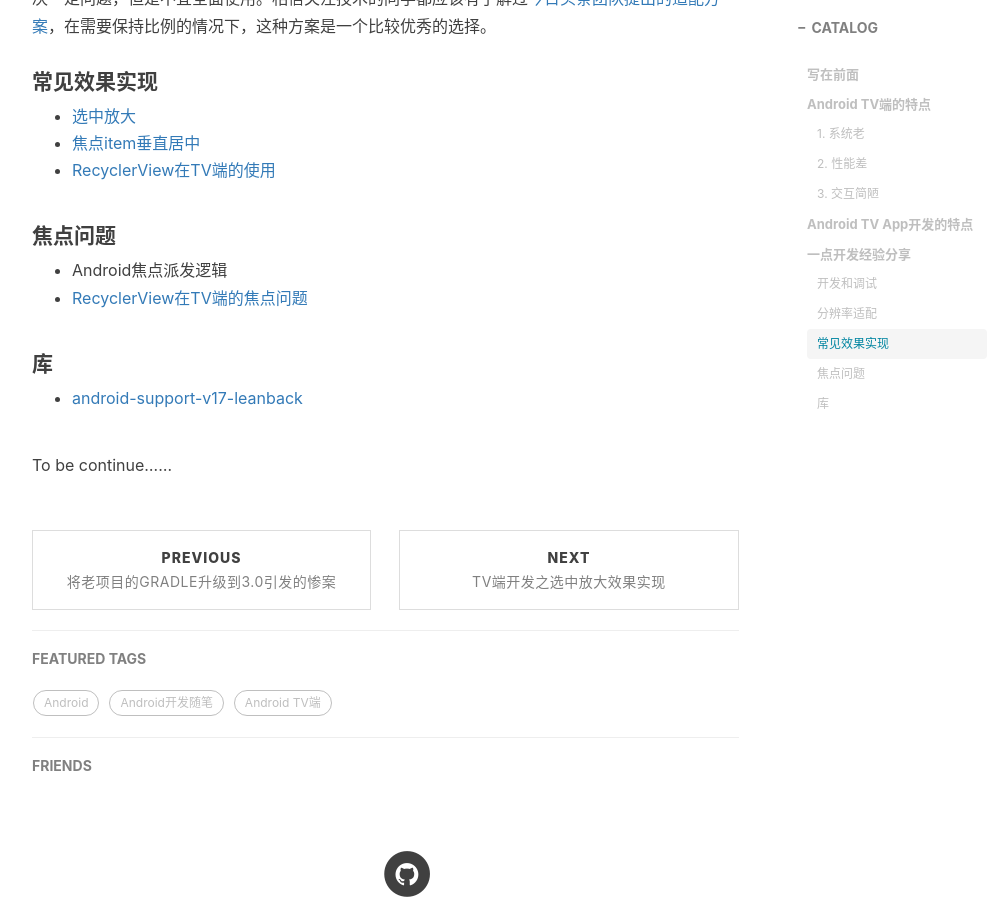
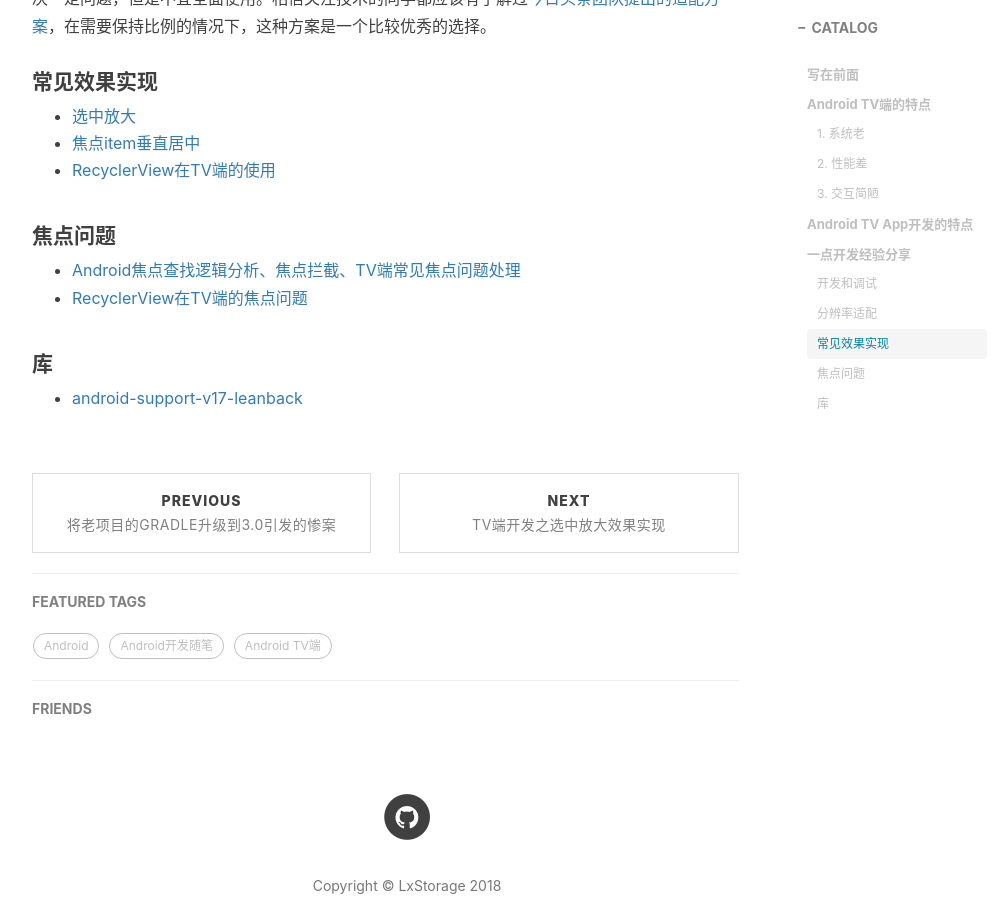
Before and after one commit to lx8421bcd/lx8421bcd.github.io, a Jekyll site: the page built from _posts/2018-12-06-AndroidTV端开发随笔.md, in a window 1280 px wide and 900 px high, scrolled down 2953 px. Shown: the whole window, without its empty margins (233-1236 px from the left). Built offline with Jekyll 4.4.1, drawn with Linux system fonts in a browser that asks for light colours; nearby versions of some CDN libraries; comment, search, counter and statistics services are not loaded; grey boxes are pictures that could not be loaded.

Commit message:
update link

```diff
--- a/_posts/2018-12-06-AndroidTV端开发随笔.md
+++ b/_posts/2018-12-06-AndroidTV端开发随笔.md
@@ -75,11 +75,8 @@ adb uninstall 应用的packagename
 * [RecyclerView在TV端的使用](https://lx8421bcd.github.io/2018/12/09/TV%E7%AB%AF%E5%BC%80%E5%8F%91%E4%B9%8BRecyclerView/)
 
 #### 焦点问题
-* Android焦点派发逻辑
+* [Android焦点查找逻辑分析、焦点拦截、TV端常见焦点问题处理](https://lx8421bcd.github.io/2018/12/10/TV%E7%AB%AF%E5%BC%80%E5%8F%91%E4%B9%8B%E7%84%A6%E7%82%B9%E5%A4%84%E7%90%86/)
 * [RecyclerView在TV端的焦点问题](https://lx8421bcd.github.io/2018/12/09/TV%E7%AB%AF%E5%BC%80%E5%8F%91%E4%B9%8BRecyclerView/#%E5%88%B7%E6%96%B0%E6%95%B0%E6%8D%AE%E7%84%A6%E7%82%B9%E4%B8%A2%E5%A4%B1%E9%97%AE%E9%A2%98)
 
 #### 库
 * [android-support-v17-leanback](https://lx8421bcd.github.io/2018/12/16/TV%E7%AB%AF%E5%BC%80%E5%8F%91%E4%B9%8Bsupport-v17%E5%BA%93/)
-
-
-To be continue......
```
